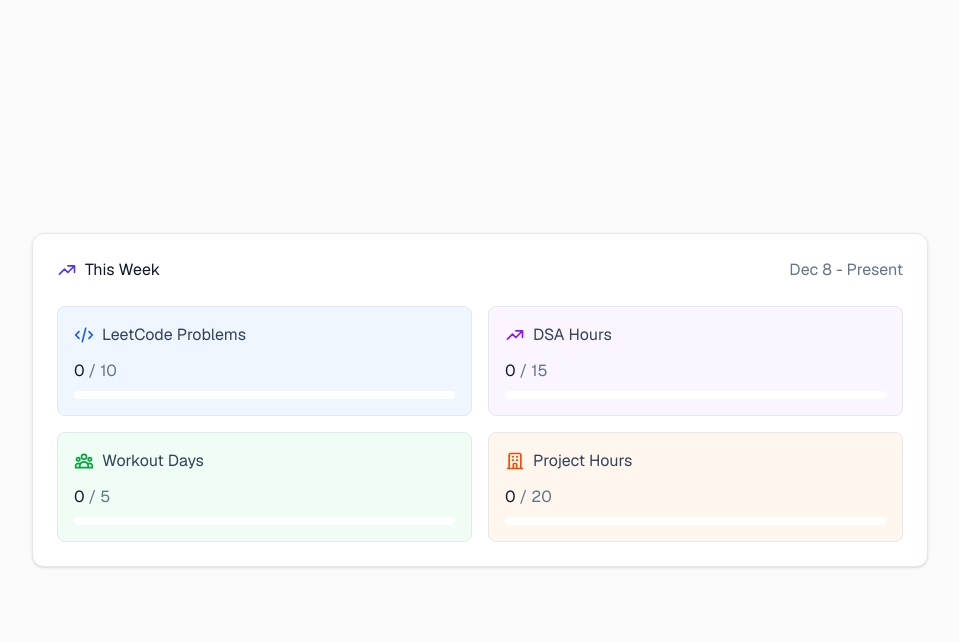
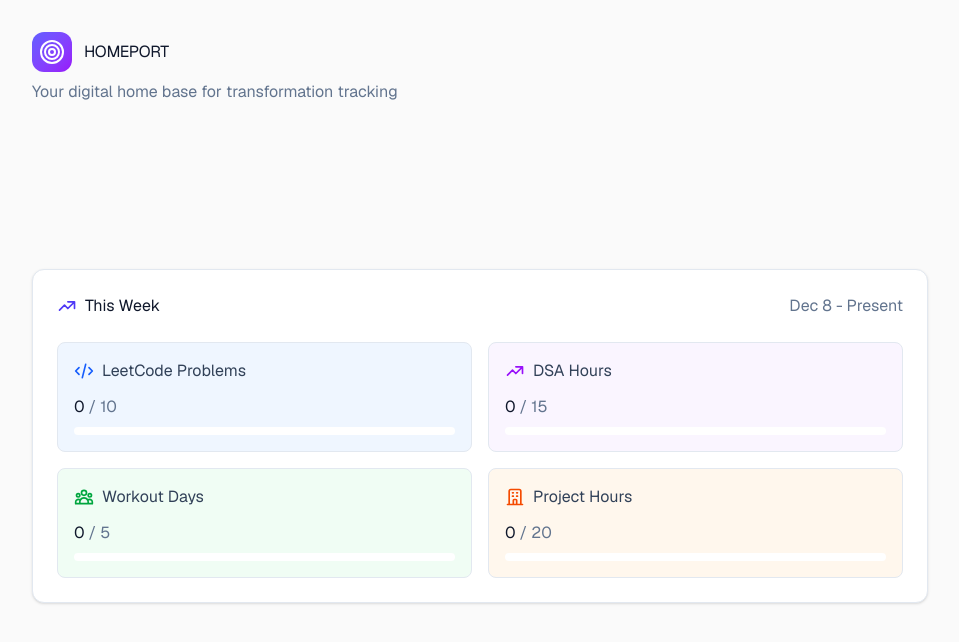
Before and after one commit to TheCandiko/homeport, a Next.js app: page / in a window 1280 px wide. Shown: the top 642 px of the page, without its empty margins (160-1119 px from the left). Built offline with nearby package versions, Linux system fonts and the light colour scheme.

Commit message:
Add HomeportLogo component
The logo component for Homeport

```diff
--- /dev/null
+++ b/app/components/HomeportLogo.tsx
@@ -0,0 +1,27 @@
+export default function HomeportLogo() {
+  return (
+    <div className="flex flex-col gap-2">
+      <div className="flex items-center gap-3">
+        <div className="flex size-10 items-center justify-center rounded-xl bg-gradient-to-br from-indigo-500 to-purple-600">
+          <svg
+            className="size-6 text-white"
+            viewBox="0 0 24 24"
+            fill="none"
+            stroke="currentColor"
+            strokeWidth={2}
+          >
+            <circle cx="12" cy="12" r="3" />
+            <circle cx="12" cy="12" r="7" />
+            <circle cx="12" cy="12" r="11" />
+          </svg>
+        </div>
+        <span className="text-base font-normal tracking-tight text-slate-900">
+          HOMEPORT
+        </span>
+      </div>
+      <p className="text-base text-slate-500">
+        Your digital home base for transformation tracking
+      </p>
+    </div>
+  );
+}
--- a/app/page.tsx
+++ b/app/page.tsx
@@ -1,9 +1,15 @@
+import HomeportLogo from '@/app/components/HomeportLogo';
 import WeeklyHighlight from '@/app/components/WeeklyHighlight';
 
 export default function Home() {
   return (
-    <div className="flex min-h-screen items-center justify-center bg-zinc-50 p-8 font-sans">
-      <WeeklyHighlight />
+    <div className="flex min-h-screen flex-col bg-zinc-50 p-8 font-sans">
+      <header className="mx-auto flex w-full max-w-4xl justify-between">
+        <HomeportLogo />
+      </header>
+      <main className="flex flex-1 items-center justify-center">
+        <WeeklyHighlight />
+      </main>
     </div>
   );
 }
```
